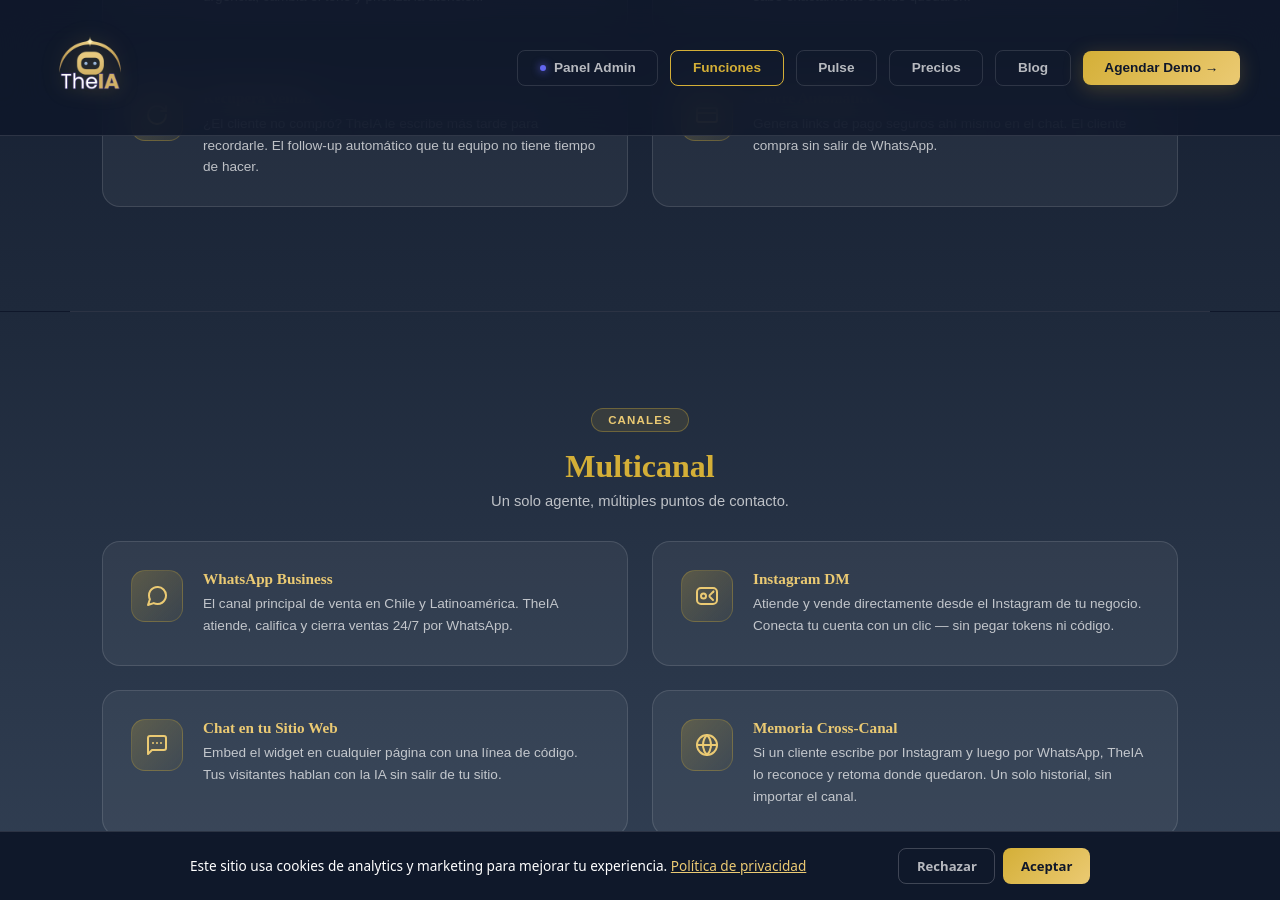
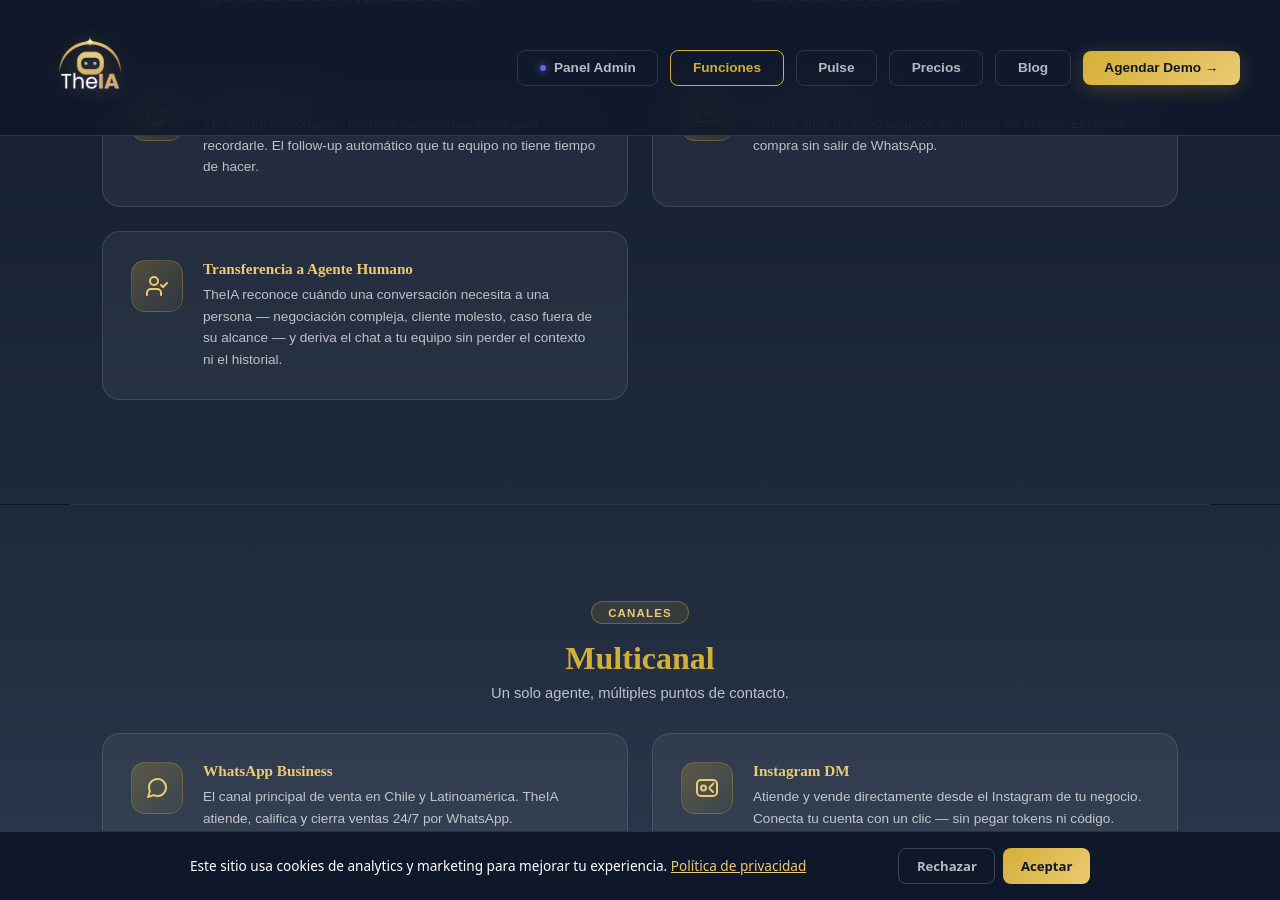
Before and after one commit to rodmera/theia-landing, a Jekyll site: the page funciones.html, which Jekyll copies as it is, in a window 1280 px wide and 900 px high, scrolled down 777 px. Built offline with Jekyll 4.4.1, drawn with Linux system fonts in a browser that asks for light colours; some of the changed text lies outside the part shown.

Commit message:
content: refresh Q3 2026 — features sin vender, TheIA Growth, cuña vs enterprise
- funciones.html: agrega Atribución de Anuncios y Transferencia a Agente
  Humano (features reales del backend que no se estaban marketeando)
- servicios.html: evoluciona card SEO/Analytics a TheIA Growth (Ads + SEO)
- index.html / precios.html: bullet + FAQ sobre plataformas enterprise que
  escalan a precio USD, mismo ángulo del post LinkedIn de precios (abril)
- sitemap.xml lastmod + CHANGELOG v1.4.0

```diff
--- a/funciones.html
+++ b/funciones.html
@@ -703,6 +703,17 @@
             <p class="feat-desc">Genera links de pago seguros ahí mismo en el chat. El cliente compra sin salir de WhatsApp.</p>
           </div>
         </div>
+        <div class="feat-card reveal">
+          <div class="feat-icon"><svg xmlns="http://www.w3.org/2000/svg" width="24" height="24" viewBox="0 0 24 24"
+              fill="none" stroke="var(--gold-light)" stroke-width="2" stroke-linecap="round" stroke-linejoin="round">
+              <path d="M16 21v-2a4 4 0 0 0-4-4H6a4 4 0 0 0-4 4v2" /><circle cx="9" cy="7" r="4" />
+              <polyline points="16 11 18 13 22 9" />
+            </svg></div>
+          <div>
+            <div class="feat-name">Transferencia a Agente Humano</div>
+            <p class="feat-desc">TheIA reconoce cuándo una conversación necesita a una persona — negociación compleja, cliente molesto, caso fuera de su alcance — y deriva el chat a tu equipo sin perder el contexto ni el historial.</p>
+          </div>
+        </div>
       </div>
     </div>
   </section>
@@ -939,6 +950,16 @@
           <div>
             <div class="feat-name">Auto-Merge Cross-Canal</div>
             <p class="feat-desc">Si un contacto te escribe por WhatsApp y después por el webchat con el mismo email, TheIA los une automáticamente. Un solo perfil, sin duplicados, con todo el historial.</p>
+          </div>
+        </div>
+        <div class="feat-card reveal">
+          <div class="feat-icon"><svg xmlns="http://www.w3.org/2000/svg" width="24" height="24" viewBox="0 0 24 24"
+              fill="none" stroke="var(--gold-light)" stroke-width="2" stroke-linecap="round" stroke-linejoin="round">
+              <path d="m3 11 18-5v12L3 14v-3z" /><path d="M11.6 16.8a3 3 0 1 1-5.8-1.6" />
+            </svg></div>
+          <div>
+            <div class="feat-name">Atribución de Anuncios</div>
+            <p class="feat-desc">TheIA sabe exactamente qué campaña de Meta o Google Ads originó cada conversación y cada venta — atribución real de clic a WhatsApp, no solo clics genéricos. Deja de adivinar qué anuncio funciona.</p>
           </div>
         </div>
       </div>
--- a/index.html
+++ b/index.html
@@ -2875,6 +2875,8 @@
               integración — sin saber cuánto llegará la cuenta</span></div>
           <div class="comp-item"><span class="comp-icon-bad">✗</span><span>Tú configuras todo — plataformas self-service que
               requieren horas de setup y prueba</span></div>
+          <div class="comp-item"><span class="comp-icon-bad">✗</span><span>Plataformas "enterprise" que suben de precio en
+              dólares a medida que tu negocio crece, con letra chica por mensaje</span></div>
         </div>
         <div class="comp-card-good reveal">
           <h3 class="comp-label gold">TheIA Agent</h3>
--- a/servicios.html
+++ b/servicios.html
@@ -18,7 +18,7 @@
   <link rel="canonical" href="https://theia.cl/servicios" />
   <link rel="icon" href="logo.png" type="image/png">
 
-  <meta name="description" content="Servicios de consultoría digital, instalación de agentes IA, diagnóstico de presencia digital y marketing SEO. En alianza con PLAI." />
+  <meta name="description" content="Servicios de consultoría digital, instalación de agentes IA, diagnóstico de presencia digital y TheIA Growth (Google Ads, SEO y Analytics). En alianza con PLAI." />
   <meta name="robots" content="index, follow" />
 
   <link rel="preconnect" href="https://fonts.googleapis.com" />
@@ -455,8 +455,8 @@
               <path d="m19 9-5 5-4-4-3 3" />
             </svg>
           </div>
-          <div class="extra-name">SEO & Google Analytics</div>
-          <p class="extra-desc">Configuración y gestión de Google Analytics, Search Console y SEO on-page. Medimos lo que importa y optimizamos tu posicionamiento orgánico en Google para el mercado chileno.</p>
+          <div class="extra-name">TheIA Growth</div>
+          <p class="extra-desc">Gestión de Google Ads, SEO y Analytics para hacer crecer tu negocio más allá del agente IA. Optimizamos tu inversión en campañas y tu posicionamiento orgánico para el mercado chileno.</p>
         </div>
       </div>
       <div class="plai-alliance reveal">
```
Also changed, not shown: precios.html (+7 -0 lines), sitemap.xml (+4 -4 lines), CHANGELOG.md.
